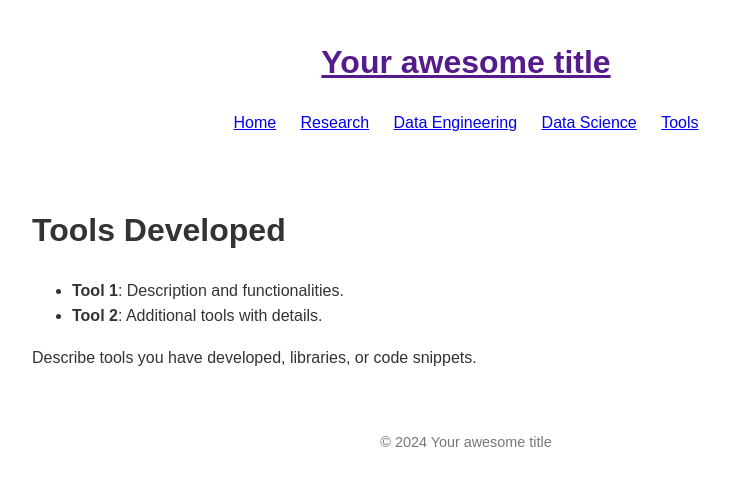
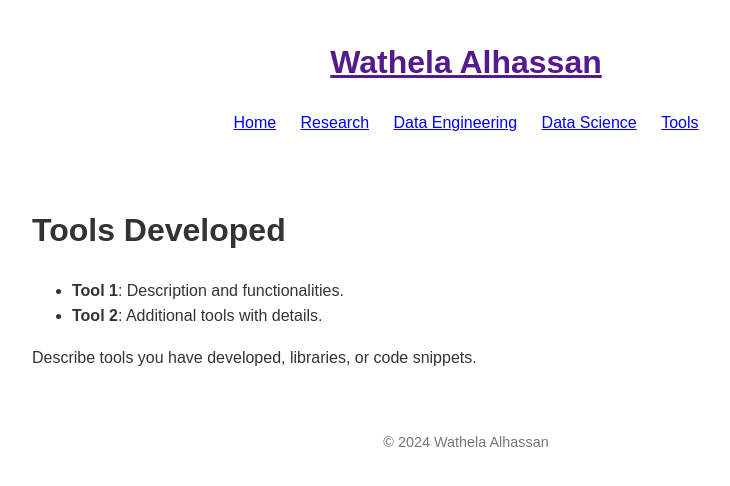
Before and after one commit to wathela/wathela.github.io, a Jekyll site: the page built from tools.md, in a window 1280 px wide. Shown: the top 486 px of the page, without its empty margins (174-904 px from the left). Built offline with Jekyll 4.4.1, drawn with Linux system fonts in a browser that asks for light colours.

Commit message:
update md

```diff
--- a/_config.yml
+++ b/_config.yml
@@ -18,15 +18,15 @@
 # You can create any custom variable you would like, and they will be accessible
 # in the templates via {{ site.myvariable }}.
 
-title: Your awesome title
-email: your-email@example.com
+title: Wathela Alhassan
+email: wathelahamed@gmail.com
 description: >- # this means to ignore newlines until "baseurl:"
   A showcase of my work in research, data science, data engineering and tools development.
 baseurl: "" # the subpath of your site, e.g. /blog
 
 
 
-url: "https://yourusername.github.io" # Your GitHub Pages URL
+url: "https://wathela.github.io" # Your GitHub Pages URL
 # twitter_username: jekyllrb
 github_username: wathela
 
```
